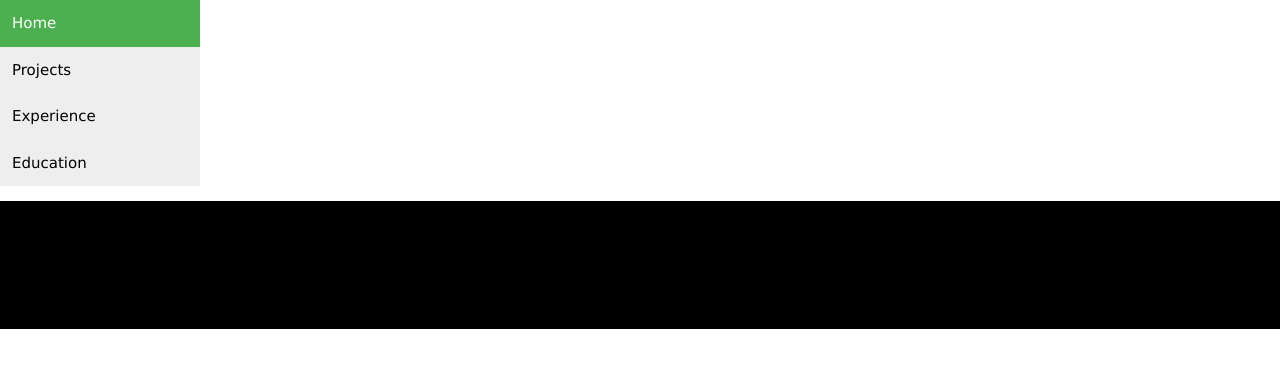
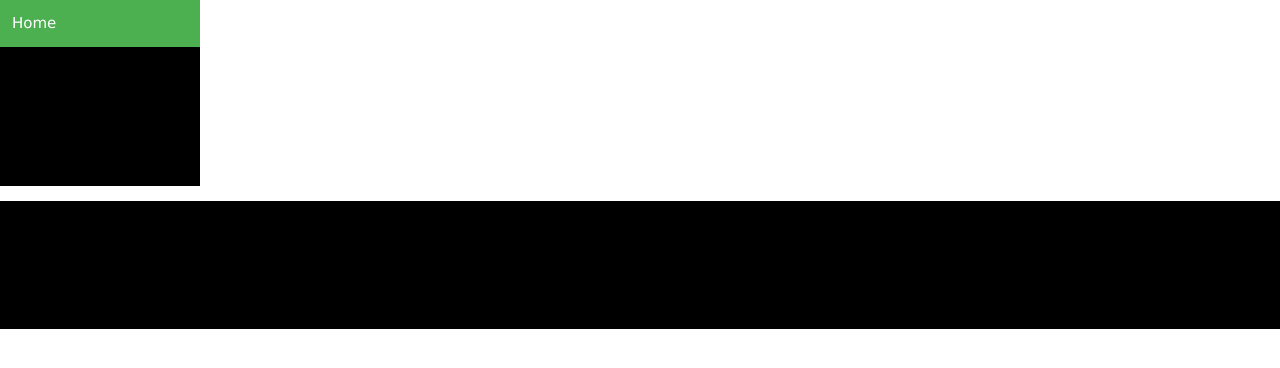
Before and after one commit to Czar-JK/Czar-JK.github.io, a plain HTML site: page index.html in a window 1280 px wide. Drawn offline with nearby package versions, Linux system fonts and the light colour scheme.

Commit message:
Update index.html

```diff
--- a/index.html
+++ b/index.html
@@ -10,7 +10,7 @@
 }
 
 .vertical-menu a {
-    background-color: #eee;
+    background-color: #000000;
     color: black;
     display: block;
     padding: 12px;
```
